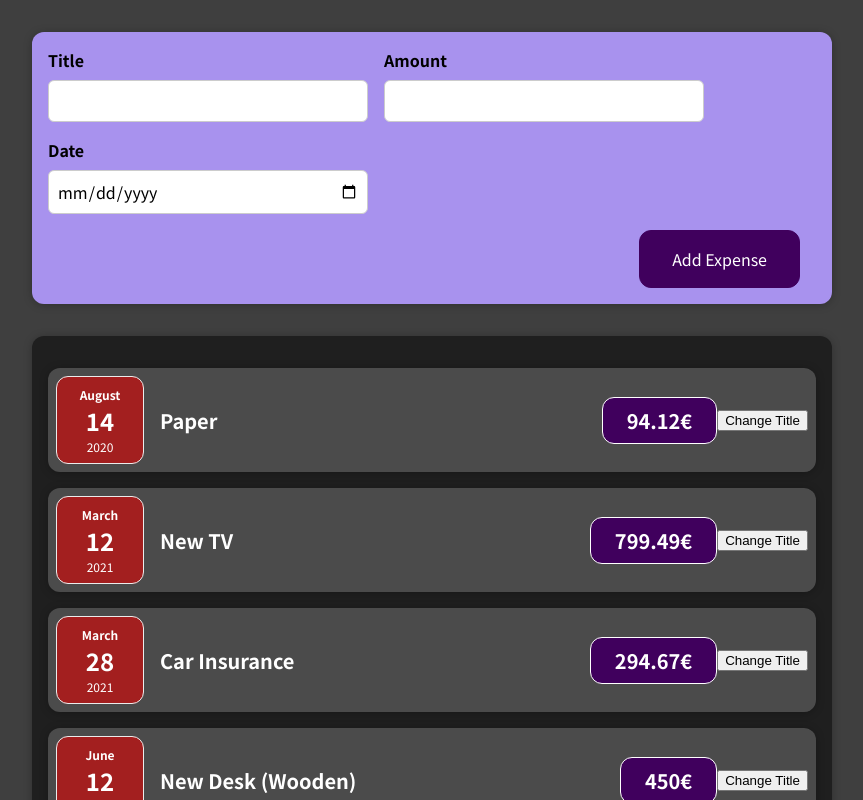
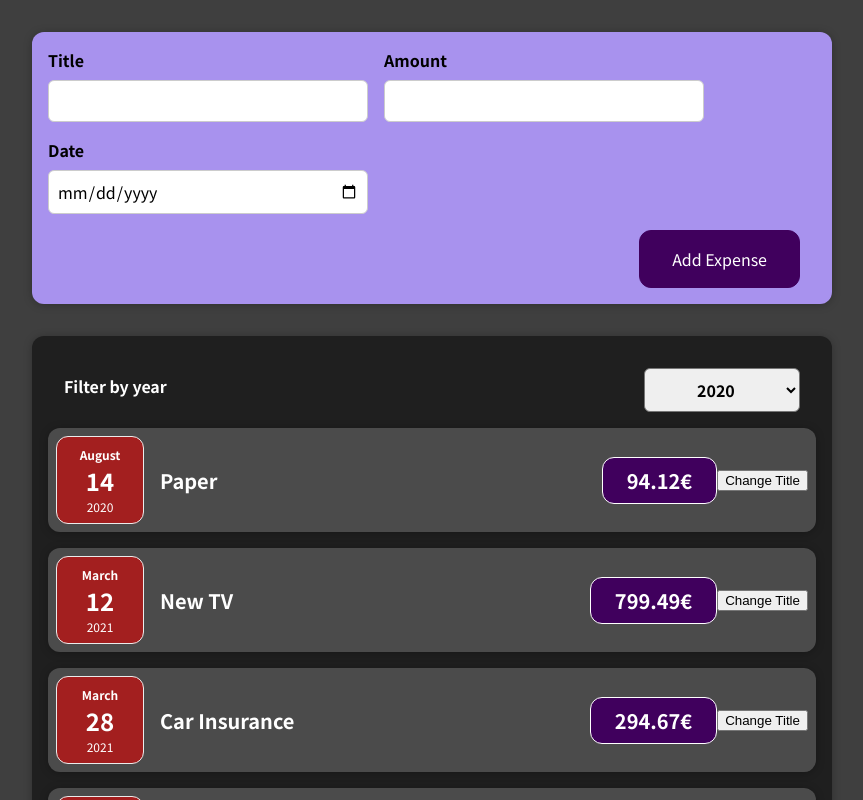
Before and after one commit to Sistemshdortiz/ExpensesApp, a React (Create React App) app: page / in a window 1280 px wide. Shown: the top 800 px of the page, without its empty margins (208-1071 px from the left). Built offline with nearby package versions, Linux system fonts and the light colour scheme.

Commit message:
added filter component

```diff
--- a/src/App.js
+++ b/src/App.js
@@ -34,11 +34,15 @@
   //   React.createElement(Expense, { items: expenses })
   // );
 
+  const addExpenseHandler = expense =>{
+    console.log('In App.js');
+    console.log(expense)
+  }
 
 
   return (
     <div>
-      <NewExpense />
+      <NewExpense onAddExpense={addExpenseHandler}/>
       <Expense items={expenses} />
     </div>
   );
--- a/src/components/Expenses/Expense.js
+++ b/src/components/Expenses/Expense.js
@@ -1,11 +1,23 @@
+import React, {useState} from 'react';
 import Card from '../UI/Card'
 import './Expense.css'
 import ExpenseItem from './ExpenseItem';
+import ExpensesFilter from '../Filter/ExpensesFilter';
 
 const Expense = (props) => {
 
+    const [filteredYear, setFilteredYear] = useState('2020');
 
-    return <Card className='expenses'>
+    const filterChangeHandler = selectedYear =>{
+        setFilteredYear(filteredYear)
+
+    }
+
+    return (
+
+        <div>
+        <Card className='expenses'>
+            <ExpensesFilter selected={filteredYear} onChangeFilter={filterChangeHandler}/>
             <ExpenseItem
                 title={props.items[0].title}
                 amount={props.items[0].amount}
@@ -24,6 +36,7 @@
                 date={props.items[3].date} />
 
         </Card>
+        </div>)
 }
 
 export default Expense;
--- /dev/null
+++ b/src/components/Filter/ExpensesFilter.css
@@ -0,0 +1,24 @@
+.expenses-filter {
+    color: white;
+    padding: 0 1rem;
+}
+
+.expenses-filter__control {
+    display: flex;
+    width: 100%;
+    align-items: center;
+    justify-content: space-between;
+    margin: 1rem 0;
+}
+
+.expenses-filter label {
+    font-weight: bold;
+    margin-bottom: 0.5rem;
+}
+
+.expenses-filter select {
+    font: inherit;
+    padding: 0.5rem 3rem;
+    font-weight: bold;
+    border-radius: 6px;
+}
--- /dev/null
+++ b/src/components/Filter/ExpensesFilter.js
@@ -0,0 +1,25 @@
+import React from 'react';
+
+import './ExpensesFilter.css';
+
+const ExpensesFilter = (props) => {
+
+  const dropDownChangeHandler = (event) => {
+    props.onChangeFilter(event.target.value)
+  }
+  return (
+    <div className='expenses-filter'>
+      <div className='expenses-filter__control'>
+        <label>Filter by year</label>
+        <select value={props.selected} onChange={dropDownChangeHandler}>
+          <option value='2022'>2022</option>
+          <option value='2021'>2021</option>
+          <option value='2020'>2020</option>
+          <option value='2019'>2019</option>
+        </select>
+      </div>
+    </div>
+  );
+};
+
+export default ExpensesFilter;
--- a/src/components/NewExpense/ExpenseForm.js
+++ b/src/components/NewExpense/ExpenseForm.js
@@ -2,7 +2,7 @@
 
 import './ExpenseForm.css';
 
-const ExpenseForm = () => {
+const ExpenseForm = (props) => {
 
     //constantes para setear los valores que ingresa el usuario en el formulario
     const [enteredTitle, setEnteredTitle] = useState('');
@@ -47,7 +47,7 @@
             amount: enteredAmount,
             date: new Date(enteredDate)
         }
-        props.onSaveData()
+        props.onSaveExpenseData(expenseData);
         setEnteredTitle('');
         setEnteredAmount('');
         setEnteredDate('');
--- a/src/components/NewExpense/NewExpense.js
+++ b/src/components/NewExpense/NewExpense.js
@@ -2,14 +2,14 @@
 import "./NewExpense.css"
 import ExpenseForm from "./ExpenseForm";
 
-const NewExpense = () => {
+const NewExpense = (props) => {
 
     const saveExpenseDataHandler = (enteredExpenseData) =>{
         const expenseData ={
             ...enteredExpenseData,
             id: Math.random().toString()
         };
-        console.log(expenseData)
+        props.onAddExpense(expenseData)
     }
 
     return <div className="new-expense">
```
Lines whose indentation alone changed are shown as unchanged.
